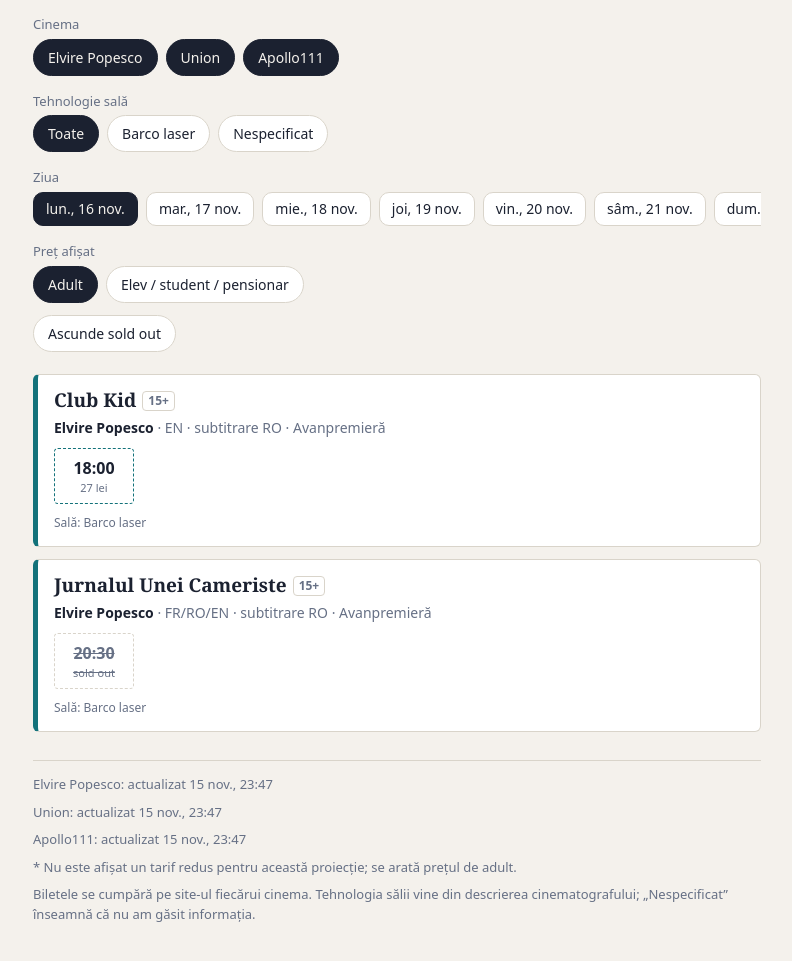
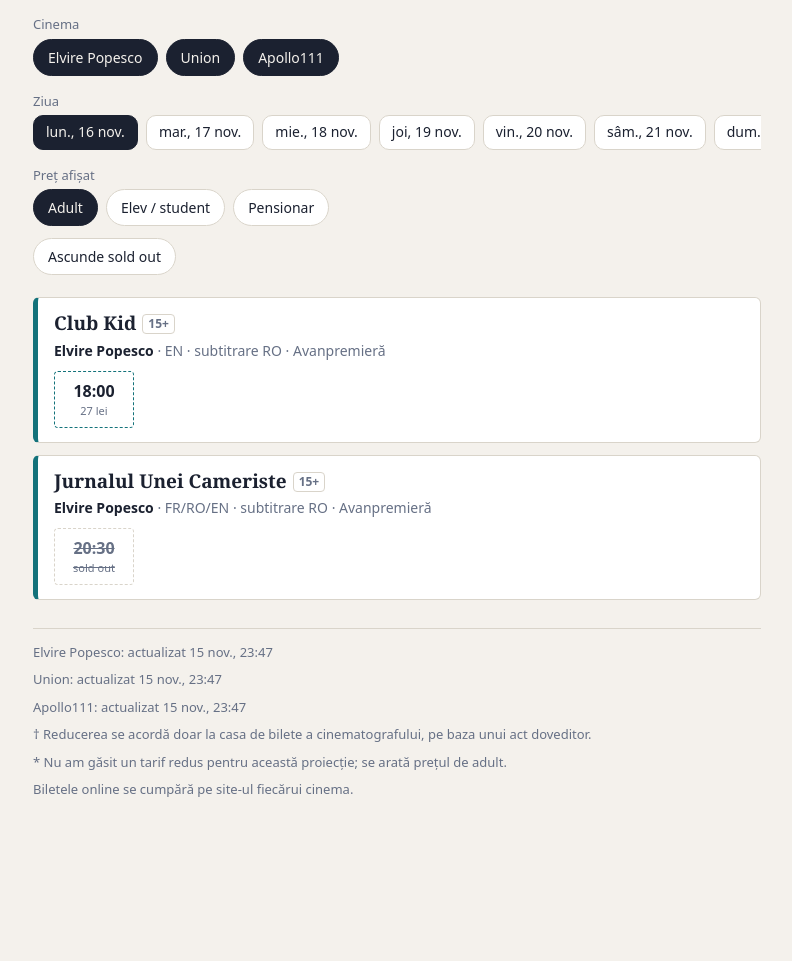
Before and after one commit to teodorgm/clap-program-cinema, a plain HTML site: page docs/index.html in a window 1280 px wide. Shown: the part 89-1050 px from the top of the page, without its empty margins (243-1035 px from the left). After the commit the page ends 945 px from the top, so only its background shows below. Drawn offline with Linux system fonts and the light colour scheme.

Commit message:
Refactor price calculation and update UI elements

```diff
--- a/docs/index.html
+++ b/docs/index.html
@@ -46,8 +46,6 @@ a.t:hover small{color:inherit}
 <p class="sub" id="upd">Se încarcă programul…</p>
 <div class="lbl">Cinema</div>
 <div class="row" id="cin"></div>
-<div class="lbl">Tehnologie sală</div>
-<div class="row" id="tech"></div>
 <div class="lbl">Ziua</div>
 <div class="row days" id="days"></div>
 <div class="lbl">Preț afișat</div>
@@ -57,7 +55,7 @@ a.t:hover small{color:inherit}
 <div class="note" id="note"></div>
 </main>
 <script>
-var D=null,S={cin:{},tech:"",day:"",tier:"adult",sold:false};
+var D=null,S={cin:{},day:"",tier:"adult",sold:false};
 var TZ="Europe/Bucharest";
 function today(){return new Intl.DateTimeFormat("en-CA",{timeZone:TZ}).format(new Date())}
 function nowHM(){return new Intl.DateTimeFormat("en-GB",{timeZone:TZ,hour:"2-digit",minute:"2-digit",hourCycle:"h23"}).format(new Date())}
@@ -69,11 +67,12 @@ function nice(s){
   if(s!==s.toLocaleUpperCase("ro"))return s;
   return s.toLocaleLowerCase("ro").replace(/(^|[\s\/:(\-])(\p{L})/gu,function(m,a,b){return a+b.toLocaleUpperCase("ro")});
 }
-function ctech(k){var t=D.cinemas[k].tech;return t.length?t:["Nespecificat"]}
 function price(s){
-  var p=s.prices,v=p[S.tier],star=false;
-  if(v==null){v=p.adult;star=true}
-  return v==null?"":v+" lei"+(star?"*":"");
+  var p=s.prices,b=s.box||{},t=S.tier;
+  if(p[t]!=null)return p[t]+" lei";
+  if(b[t]!=null)return b[t]+" lei †";
+  if(p.adult!=null)return p.adult+" lei*";
+  return "";
 }
 function load(){
   fetch("data/screenings.json?"+Date.now()).then(function(r){
@@ -81,14 +80,12 @@ function load(){
   }).then(function(d){
     D=d;var t=today();
     D.screenings=D.screenings.filter(function(s){return s.date>=t});
-    var days=[],techs={};
+    var days=[];
     D.screenings.forEach(function(s){
       if(days.indexOf(s.date)<0)days.push(s.date);
       S.cin[s.cinema]=1;
     });
     days.sort();D.days=days;
-    Object.keys(S.cin).forEach(function(k){ctech(k).forEach(function(x){techs[x]=1})});
-    D.techs=Object.keys(techs).sort();
     S.day=days.indexOf(t)>=0?t:days[0];
     ui();
   }).catch(function(e){
@@ -101,12 +98,10 @@ function ui(){
     if(!(k in S.cin))return;
     c.appendChild(chip(D.cinemas[k].name,S.cin[k],function(){S.cin[k]=S.cin[k]?0:1;ui()}));
   });
-  var t=document.getElementById("tech");t.innerHTML="";
-  [""].concat(D.techs).forEach(function(v){t.appendChild(chip(v||"Toate",S.tech===v,function(){S.tech=v;ui()}))});
   var d=document.getElementById("days");d.innerHTML="";
   D.days.forEach(function(v){d.appendChild(chip(dl(v),S.day===v,function(){S.day=v;ui()}))});
   var p=document.getElementById("pr");p.innerHTML="";
-  [["adult","Adult"],["student","Elev / student / pensionar"]].forEach(function(x){
+  [["adult","Adult"],["student","Elev / student"],["pensioner","Pensionar"]].forEach(function(x){
     p.appendChild(chip(x[1],S.tier===x[0],function(){S.tier=x[0];ui()}));
   });
   document.getElementById("sold").setAttribute("aria-pressed",S.sold?"true":"false");
@@ -118,7 +113,6 @@ function list(){
   var g={},order=[],now=nowHM(),isToday=S.day===today();
   D.screenings.forEach(function(s){
     if(s.date!==S.day||!S.cin[s.cinema])return;
-    if(S.tech&&ctech(s.cinema).indexOf(S.tech)<0)return;
     if(S.sold&&s.status==="sold_out")return;
     var k=s.cinema+"|"+s.title;if(!g[k]){g[k]=[];order.push(k)}g[k].push(s);
   });
@@ -137,16 +131,15 @@ function list(){
     f.appendChild(m);
     var ts=el("div","times");
     rs.forEach(function(s){
-      var so=s.status==="sold_out",cl=s.status==="closed";
+      var so=s.status==="sold_out";
       var a=so?el("span","t so"):el("a","t");
       if(!so){a.href=s.url;a.target="_blank";a.rel="noopener"}
       if(isToday&&s.time<now)a.className+=" past";
       a.appendChild(document.createTextNode(s.time));
-      a.appendChild(el("small","",so?"sold out":cl?"vânzare închisă":price(s)));
+      a.appendChild(el("small","",so?"sold out":price(s)));
       ts.appendChild(a);
     });
     f.appendChild(ts);
-    f.appendChild(el("span","tech","Sală: "+ctech(r.cinema).join(", ")));
     out.appendChild(f);
   });
 }
@@ -159,8 +152,9 @@ function notes(){
     if(s.error)p.appendChild(el("span","warn"," — eroare la citire"));
     n.appendChild(p);
   });
-  n.appendChild(el("p","","* Nu este afișat un tarif redus pentru această proiecție; se arată prețul de adult."));
-  n.appendChild(el("p","","Biletele se cumpără pe site-ul fiecărui cinema. Tehnologia sălii vine din descrierea cinematografului; „Nespecificat” înseamnă că nu am găsit informația."));
+  n.appendChild(el("p","","† Reducerea se acordă doar la casa de bilete a cinematografului, pe baza unui act doveditor."));
+  n.appendChild(el("p","","* Nu am găsit un tarif redus pentru această proiecție; se arată prețul de adult."));
+  n.appendChild(el("p","","Biletele online se cumpără pe site-ul fiecărui cinema."));
 }
 document.getElementById("sold").onclick=function(){S.sold=!S.sold;ui()};
 load();
```
